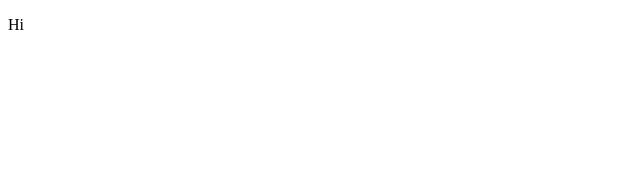
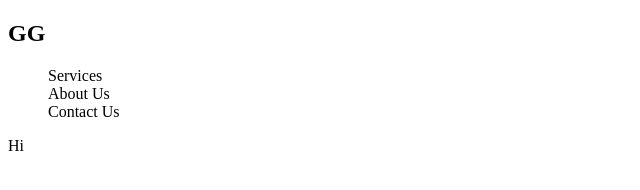
Before and after one commit to sirrac/gg.github.io, a plain HTML site: page index.html in a window 1280 px wide. Shown: the whole page, without its empty margins (0-640 px from the left). Drawn offline with Linux system fonts and the light colour scheme.

Commit message:
added basic nav

```diff
--- a/CSS/style.css
+++ b/CSS/style.css
@@ -1 +1,5 @@
 /*placeholder*/
+
+.nav-pointer {
+    list-style-type: none
+}
--- a/index.html
+++ b/index.html
@@ -10,18 +10,21 @@
     <nav>
         <div class = "container">
             <div class = "leftclassbar">
-
+                <h2> GG</h2>
             </div>
 
             <section class = "navigationcore">
+                <ul>
+                    <li id="nav-menu-item-1" class = "nav-pointer">Services</li>
+                    <li id="nav-menu-item-2" class = "nav-pointer">About Us</li>
+                    <li id="nav-menu-item-3" class = "nav-pointer">Contact Us</li>
+                </ul>
 
             </section>
 
         </div>
     </nav>
-<header>
 
-</header>
     <main>
         <section id="intro">
             <p>Hi</p>
```
Lines whose indentation alone changed are shown as unchanged.
